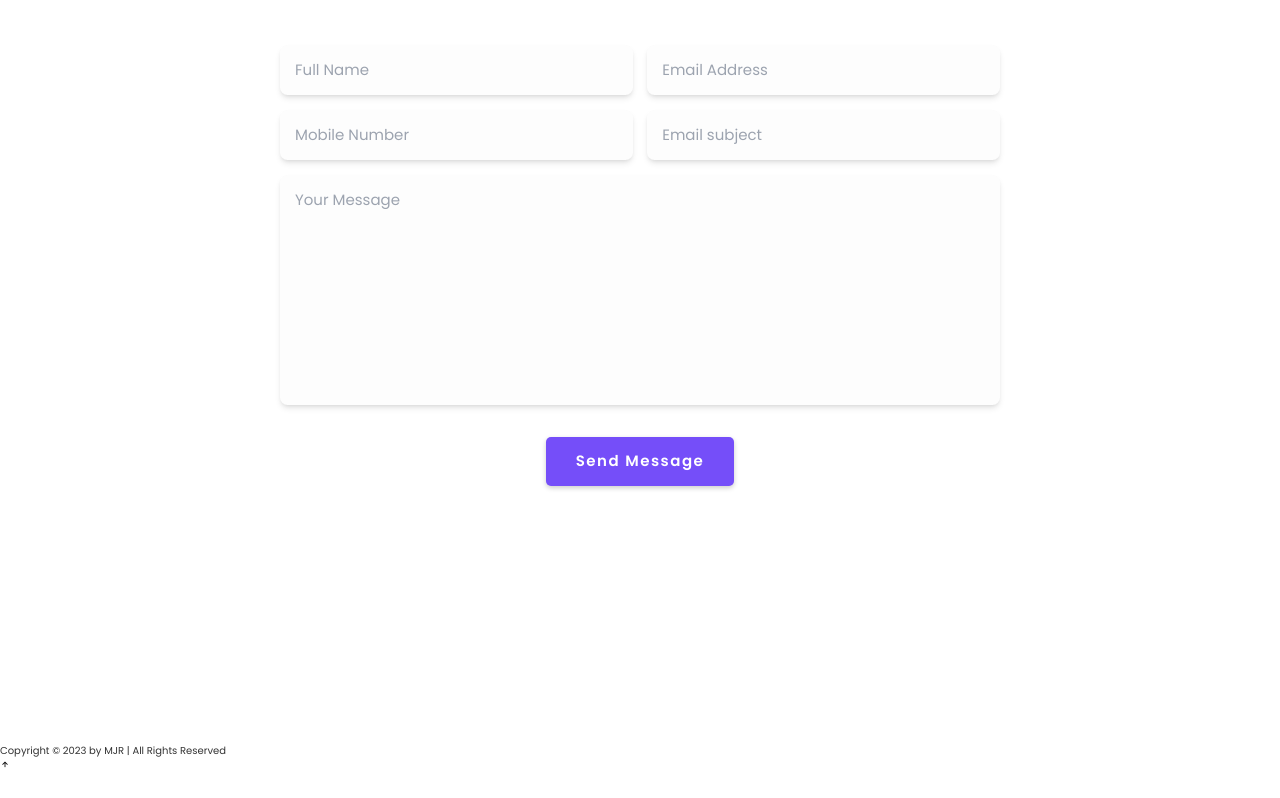
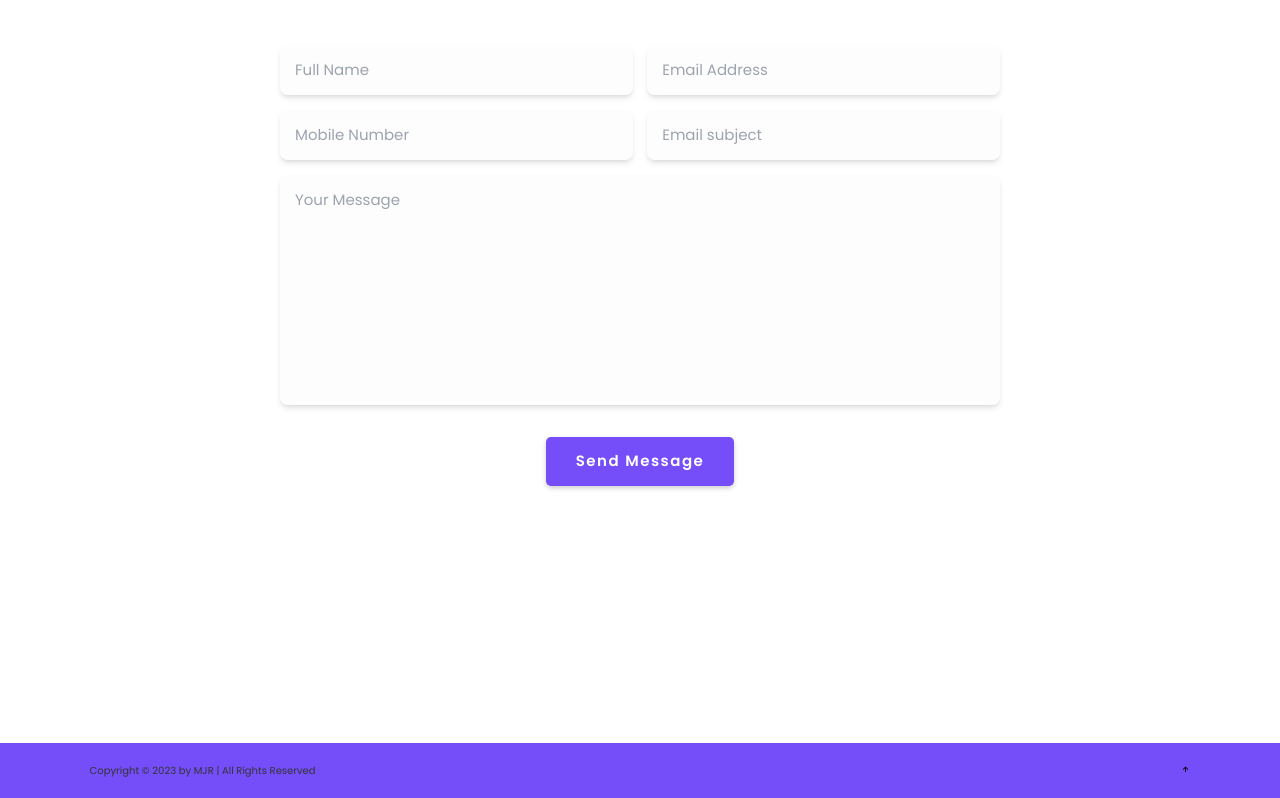
Before and after one commit to mjr0924/Responsive_Personal_Portfolio_website, a website: page src/index.html in a window 1280 px wide. Shown: the part 3911-4709 px from the top of the page. Before the commit the page ends 4684 px from the top, so only its background shows below. Drawn offline with nearby package versions, Linux system fonts and the light colour scheme.

Commit message:
updated footer container

```diff
--- a/src/index.html
+++ b/src/index.html
@@ -253,7 +253,7 @@
     </section>
 
     <!-- footer design -->
-    <footer class="footer">
+    <footer class="footer flex justify-between items-center flex-wrap py-8 px-[7%] bg-main-color">
         <div class="footer-text">
             <p>Copyright &copy; 2023 by MJR | All Rights Reserved</p>
         </div>
```
Also changed, not shown: dist/output.css.
